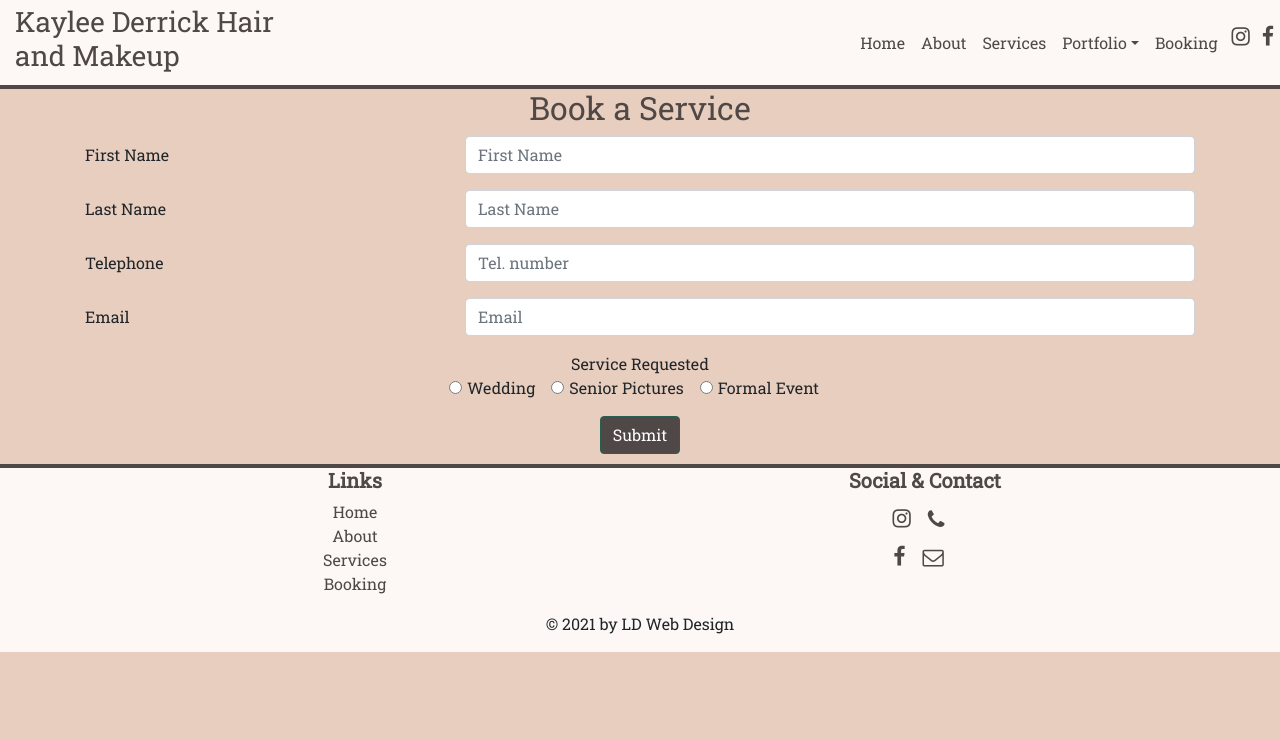
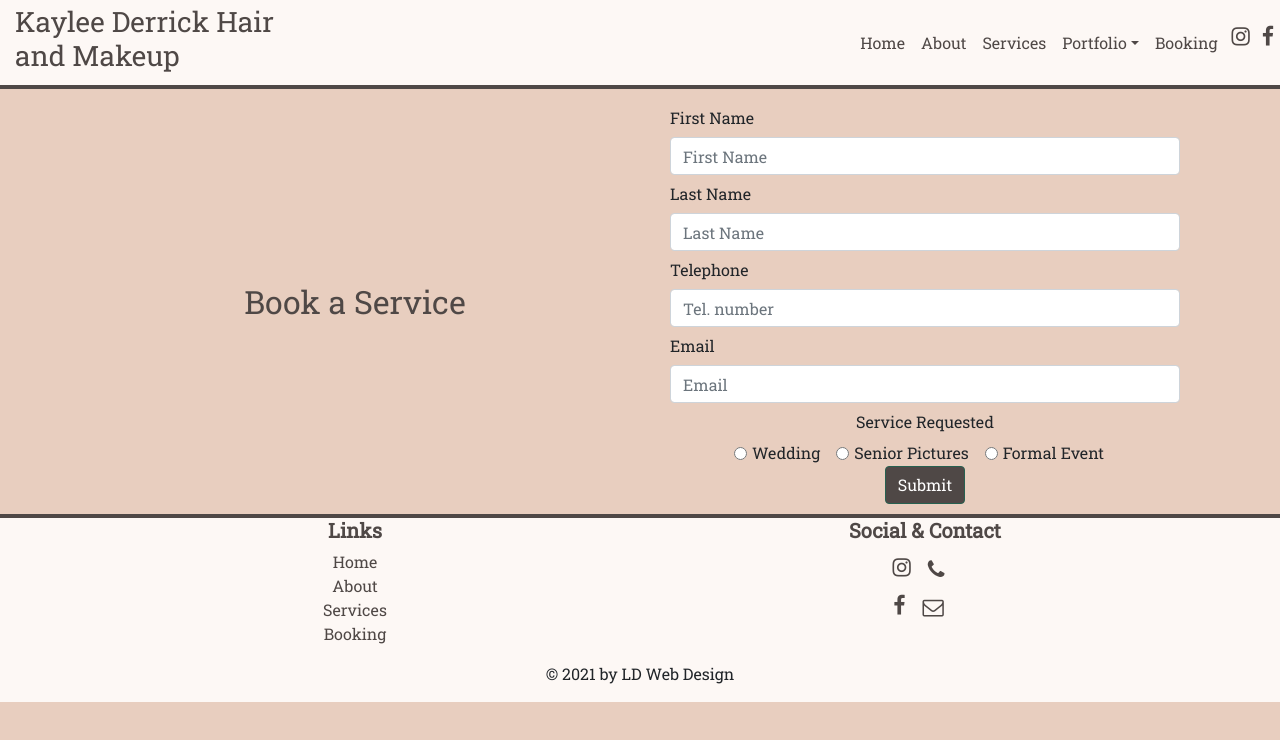
Before and after one commit to logancderrick/hairandmakeupsite, a website: page booking.html in a window 1280 px wide. Drawn offline with nearby package versions, Linux system fonts and the light colour scheme.

Commit message:
Revised booking form

```diff
--- a/booking.html
+++ b/booking.html
@@ -62,18 +62,18 @@
       </div>
     </nav>
 
-    <div class="container">
-      <div class="row">
-        <div class="col-12 text-center">
+    <div class="container" id="bookingContainer">
+      <div class="row align-items-center">
+        <div class="col-md-6 text-center">
           <h2>Book a Service</h2>
         </div>
         <div class="col">
-          <form>
-            <div class="form-group row">
-              <label for="firstName" class="col-md-4 col-form-label"
+          <form id="booking form">
+            <div class="form-group-row">
+              <label for="firstName" class="col col-form-label"
                 >First Name</label
               >
-              <div class="col-md-8">
+              <div class="col">
                 <input
                   type="text"
                   class="form-control"
@@ -83,11 +83,11 @@
                 />
               </div>
             </div>
-            <div class="form-group row">
-              <label for="lastName" class="col-md-4 col-form-label"
+            <div class="form-group-row">
+              <label for="lastName" class="col col-form-label"
                 >Last Name</label
               >
-              <div class="col-md-8">
+              <div class="col">
                 <input
                   type="text"
                   class="form-control"
@@ -97,11 +97,11 @@
                 />
               </div>
             </div>
-            <div class="form-group row">
-              <label for="telephone" class="col-md-4 col-form-label"
+            <div class="form-group-row">
+              <label for="telephone" class="col col-form-label"
                 >Telephone</label
               >
-              <div class="col-md-8">
+              <div class="col">
                 <input
                   type="tel"
                   class="form-control"
@@ -110,9 +110,9 @@
                 />
               </div>
             </div>
-            <div class="form-group row">
-              <label for="email" class="col-md-4 col-form-label">Email</label>
-              <div class="col-md-8">
+            <div class="form-group-row">
+              <label for="email" class="col col-form-label">Email</label>
+              <div class="col">
                 <input
                   type="email"
                   class="form-control"
@@ -122,9 +122,13 @@
                 />
               </div>
             </div>
-            <div class="form-group row">
+            <div class="form-group-row">
+              <div>
+                <label for="servicesRadios" class="col col-form-label text-center">Service Requested</label>
+              </div>
+            </div>
+            <div class="form-group-row">
               <div class="col text-center">
-                <div class="text-center">Service Requested <br/></div>
                 <div class="form-check form-check-inline">
                   <input
                     type="radio"
@@ -157,8 +161,8 @@
                 </div>
               </div>
             </div>
-            <div class="form-group-row">
-              <div class="col text-center"><button type="submit" class="btn btn-primary">Submit</button></div>
+            <div class="form-group-row text-center align-items-center">
+              <div class="col"><button type="submit" class="btn btn-primary" id="bookingSubmit">Submit</button></div>
             </div>
           </form>
         </div>
--- a/css/styles.scss
+++ b/css/styles.scss
@@ -66,6 +66,16 @@ h5 {
 
 .img-thumbnail {
   background-color: $color-altDk;
+}
+
+#bookingContainer {
+  margin-top: 10px;
+}
+
+#bookingSubmit:hover {
+  background-color: $color-mainDk;
+  color: $color-altDk;
+  border-color: $color-altDk;
 }
 
 footer {
```
Also changed, not shown: services.html (+14 -0 lines), css/styles.css.
